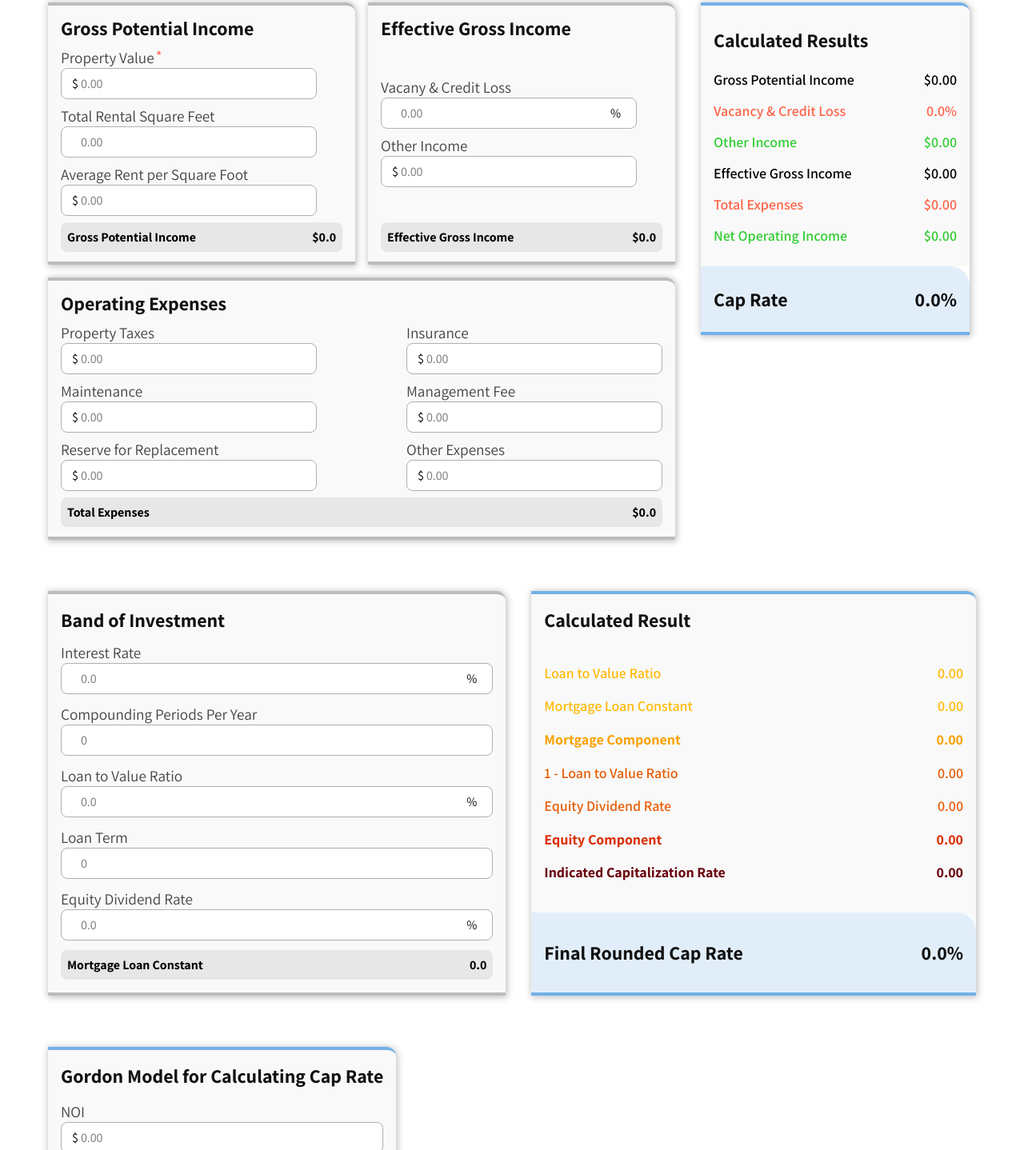
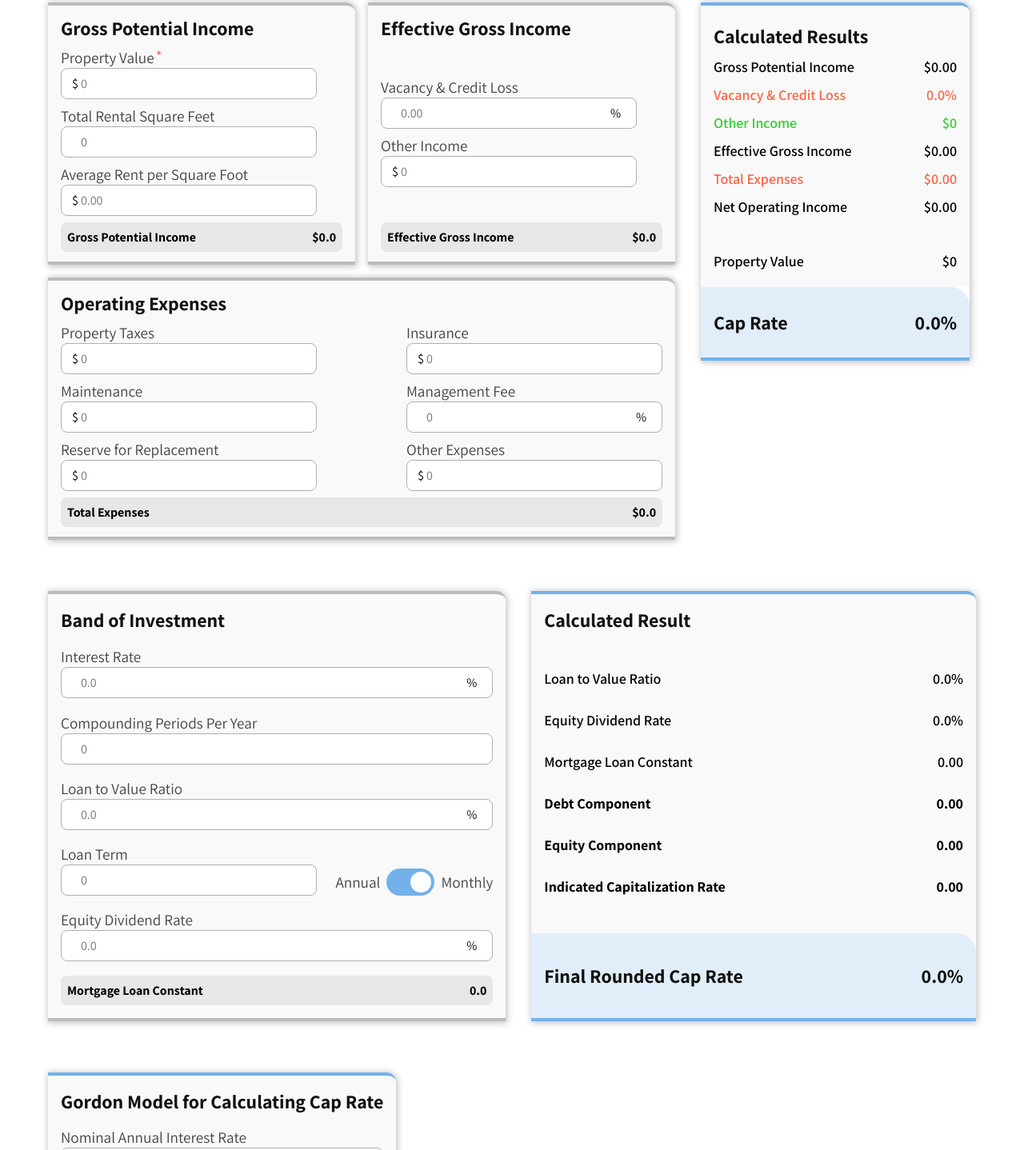
Before and after one commit to rnschmidt/cap-rate-calculator, a plain HTML site: page index.html in a window 1280 px wide. Shown: the part 152-1590 px from the top of the page at 80% size. Drawn offline with Linux system fonts and the light colour scheme.

Commit message:
toggle added for loan term, refactor calculated result

```diff
--- a/index.html
+++ b/index.html
@@ -22,7 +22,7 @@
               <div class="input-label">
                 <label for="property-value" class="required">Property Value</label>
               </div>
-              <input type="number" name="property-value" id="property-value" class="float-field" placeholder="0.00" min="0.00" step="0.01" required>
+              <input type="number" name="property-value" id="property-value" class="float-field" placeholder="0" min="0" step="1" required>
             </div>
 
             <div class="input-wrapper">
@@ -30,7 +30,7 @@
                 <div class="input-label">
                   <label for="total-rent-sq-feet">Total Rental Square Feet</label>
                 </div>
-                <input type="number" lang="en-150" name="total-rent-sq-feet" id="total-rent-square-feet" class="float-field" placeholder="0.00" min="0.00" step="0.01">
+                <input type="number" name="total-rent-sq-feet" id="total-rent-square-feet" class="float-field" placeholder="0" min="0" step="1">
               </div>
 
               <div class="input-container dollar">
@@ -53,7 +53,7 @@
             <div class="input-wrapper">
               <div class="input-container percent">
                 <div class="input-label">
-                  <label for="vacany-credit-loss">Vacany & Credit Loss</label>
+                  <label for="vacany-credit-loss">Vacancy & Credit Loss</label>
                 </div>
                 <input type="number" name="vacany-credit-loss" id="vacany-credit-loss" class="float-field" placeholder="0.00" min="0.00" step="0.01">
               </div>
@@ -62,7 +62,7 @@
                 <div class="input-label">
                   <label for="other-income">Other Income</label>
                 </div>
-                <input type="number" name="other-income" id="other-income" class="float-field" placeholder="0.00" min="0.00" step="0.01">
+                <input type="number" name="other-income" id="other-income" class="float-field" placeholder="0" min="0" step="1">
               </div>
             </div>
 
@@ -81,42 +81,42 @@
               <div class="input-label">
                 <label for="property-taxes">Property Taxes</label>
               </div>
-              <input type="number" name="property-taxes" id="property-taxes" class="expenses float-field" placeholder="0.00" min="0.00" step="0.01">
+              <input type="number" name="property-taxes" id="property-taxes" class="expenses float-field" placeholder="0" min="0" step="1">
             </div>
 
             <div class="input-container dollar">
               <div class="input-label">
                 <label for="insurance">Insurance</label>
               </div>
-              <input type="number" name="insurance" id="insurance" class="expenses float-field" placeholder="0.00" min="0.00" step="0.01">
+              <input type="number" name="insurance" id="insurance" class="expenses float-field" placeholder="0" min="0" step="1">
             </div>
 
             <div class="input-container dollar">
               <div class="input-label">
                 <label for="maintenance">Maintenance</label>
               </div>
-              <input type="number" name="maintenance" id="maintenance" class="expenses float-field" placeholder="0.00" min="0.00" step="0.01">
+              <input type="number" name="maintenance" id="maintenance" class="expenses float-field" placeholder="0" min="0" step="1">
             </div>
 
-            <div class="input-container dollar">
+            <div class="input-container percent">
               <div class="input-label">
                 <label for="management-fee">Management Fee</label>
               </div>
-              <input type="number" name="management-fee" id="management-fee" class="expenses float-field" placeholder="0.00" min="0.00" step="0.01">
+              <input type="number" name="management-fee" id="management-fee" class="expenses float-field" placeholder="0" min="0" step="1">
             </div>
 
             <div class="input-container dollar">
               <div class="input-label">
                 <label for="reserves-for-replacement">Reserve for Replacement</label>
               </div>
-              <input type="number" name="reserves-for-replacement" id="reserves-for-replacement" class="expenses float-field" placeholder="0.00" min="0.00" step="0.01">
+              <input type="number" name="reserves-for-replacement" id="reserves-for-replacement" class="expenses float-field" placeholder="0" min="0" step="1">
             </div>
 
             <div class="input-container dollar">
               <div class="input-label">
                 <label for="other-expenses">Other Expenses</label>
               </div>
-              <input type="number" name="other-expenses" id="other-expenses" class="expenses float-field" placeholder="0.00" min="0.00" step="0.01">
+              <input type="number" name="other-expenses" id="other-expenses" class="expenses float-field" placeholder="0" min="0" step="1">
             </div>
           </div>
 
@@ -142,7 +142,7 @@
             </div>
             <div class="row net-income">
               <h4>Other Income</h4>
-              <h4 id="resultant-other-income">$0.00</h4>
+              <h4 id="resultant-other-income">$0</h4>
             </div>
             <div class="row">
               <h4>Effective Gross Income</h4>
@@ -152,9 +152,14 @@
               <h4>Total Expenses</h4>
               <h4 id="resultant-total-expenses">$0.00</h4>
             </div>
-            <div class="row net-income">
+            <div class="row">
               <h4>Net Operating Income</h4>
               <h4 id="net-operating-income">$0.00</h4>
+            </div>
+            <br>
+            <div class="row">
+              <h4>Property Value</h4>
+              <h4 id="resultant-property-value">$0</h4>
             </div>
           </div>
         </div>
@@ -192,11 +197,22 @@
             <input type="number" name="loan-value-ratio" id="loan-value-ratio" class="float-field" placeholder="0.0" min="0.00" step="0.01">
           </div>
 
-          <div class="input-container">
-            <div class="input-label">
-              <label for="loan-term">Loan Term</label>
+          <div class="loan-term-container">
+            <div class="input-container">
+              <div class="input-label">
+                <label for="loan-term">Loan Term</label>
+              </div>
+              <input type="number" name="loan-term" id="loan-term" class="float-field" placeholder="0" min="0" step="1">
             </div>
-            <input type="number" name="loan-term" id="loan-term" class="float-field" placeholder="0" min="0" step="1">
+
+            <div class="toggle-container">
+              <label for="Annual">Annual</label>
+              <label class="switch">
+                <input type="checkbox" checked>
+                <span class="slider round"></span>
+              </label>
+              <label for="Monthly">Monthly</label>
+            </div>
           </div>
 
           <div class="input-container percent">
@@ -216,37 +232,32 @@
           <h3 class="card-result-head">Calculated Result</h3>
 
           <div class="card-result-inner"">
-            <div class="row" style="color: #ffba08;">
+            <div class="row">
               <h4>Loan to Value Ratio</h4>
-              <h4 id="resultant-loan-value-ratio">0.00</h4>
+              <h4 id="resultant-loan-value-ratio">0.0%</h4>
             </div>
 
-            <div class="row" style="color: #ffba08;">
+            <div class="row">
+              <h4>Equity Dividend Rate</h4>
+              <h4 id="resultant-equity-dividend-rate">0.0%</h4>
+            </div>
+
+            <div class="row">
               <h4>Mortgage Loan Constant</h4>
               <h4 id="resultant-mortgage-loan-constant">0.00</h4>
             </div>
 
-            <div class="row" style="color: #faa307;;">
-              <h4 style="font-weight: 700;">Mortgage Component</h4>
-              <h4 id="mortgage-component" style="font-weight: 700;">0.00</h4>
+            <div class="row">
+              <h4 style="font-weight: 700;">Debt Component</h4>
+              <h4 id="debt-component" style="font-weight: 700;">0.00</h4>
             </div>
 
-            <div class="row" style="color: #e85d04;">
-              <h4>1 - Loan to Value Ratio</h4>
-              <h4 id="resultant-loan-value-ratio-inverse">0.00</h4>
-            </div>
-
-            <div class="row" style="color: #e85d04;">
-              <h4>Equity Dividend Rate</h4>
-              <h4 id="resultant-equity-dividend-rate">0.00</h4>
-            </div>
-
-            <div class="row" style="color: #dc2f02;">
+            <div class="row">
               <h4 style="font-weight: 700;">Equity Component</h4>
               <h4 id="equity-component" style="font-weight: 700;">0.00</h4>
             </div>
 
-            <div class="row" style="color: #6a040f;">
+            <div class="row">
               <h4 style="font-weight: 900;">Indicated Capitalization Rate</h4>
               <h4 id="indicated-capitalization-rate" style="font-weight: 900;">0.00</h4>
             </div>
@@ -268,7 +279,7 @@
           <div class="card-inner-input">
             <div class="input-container dollar">
               <div class="input-label">
-                <label for="noi">NOI</label>
+                <label for="noi">Nominal Annual Interest Rate</label>
               </div>
               <input type="number" name="noi" id="noi" class="float-field" placeholder="0.00" min="0.00" step="0.01">
             </div>
--- a/style.scss
+++ b/style.scss
@@ -88,6 +88,66 @@ $subHeadSize: 1.2em;
     position: absolute;
     right: 20px;
     top: 35px;
+  }
+}
+
+@mixin toggle-switch() {
+  .switch {
+    position: relative;
+    display: inline-block;
+    width: 60px;
+    height: 34px;
+
+    input {
+      opacity: 0;
+      width: 0;
+      height: 0;
+    }
+  }
+
+  .slider {
+    position: absolute;
+    cursor: pointer;
+    top: 0;
+    left: 0;
+    right: 0;
+    bottom: 0;
+    background-color: #ccc;
+    -webkit-transition: .4s;
+    transition: .4s;
+
+    &::before {
+      position: absolute;
+      content: "";
+      height: 26px;
+      width: 26px;
+      left: 4px;
+      bottom: 4px;
+      background-color: white;
+      -webkit-transition: .4s;
+      transition: .4s;
+    }
+  }
+
+  input:checked + .slider {
+    background-color: lighten($primaryColor, 25%);
+  }
+
+  input:focus + .slider {
+    box-shadow: 0 0 1px lighten($primaryColor, 25%);
+  }
+
+  input:checked + .slider:before {
+    -webkit-transform: translateX(26px);
+    -ms-transform: translateX(26px);
+    transform: translateX(26px);
+  }
+
+  .round {
+    border-radius: 34px;
+    &::before {
+    border-radius: 50%;
+    }
   }
 }
 
@@ -249,7 +309,7 @@ nav {
     .result {
       max-width: 24rem;
       min-width: 21rem;
-      height: 26rem;
+      height: 28rem;
       border-style: solid;
       border-width: 4px 0;
       border-color: lighten($primaryColor, 25%);
@@ -280,7 +340,7 @@ nav {
         .card {
           display: flex;
           flex-direction: column;
-          gap: 1rem;
+          gap: 0.75rem;
 
           .row {
             @include flex-row();
@@ -326,7 +386,7 @@ nav {
           max-width: 48rem;
           min-width: 21rem;
           width: 100%;
-          height: 31.6rem;
+          height: 33.6rem;
           border-style: solid;
           border-width: 4px 0;
           border-top-right-radius: 0.75rem;
@@ -346,7 +406,24 @@ nav {
         &-input {
           padding: 1rem;
           border-color: lighten($secondaryColor, 25%);
+
           @include input-container();
+
+          .loan-term-container {
+            display: flex;
+            flex-wrap: wrap;
+            align-items: flex-end;
+            justify-content: space-between;
+            gap: 0.5rem;
+
+            .toggle-container {
+              display: flex;
+              align-items: center;
+              gap: 0.5rem;
+              @include toggle-switch();
+            }
+
+          }
 
           input {
             width: 100%;
```
Also changed, not shown: main.js (+20 -19 lines), style.css, 1 other file.
